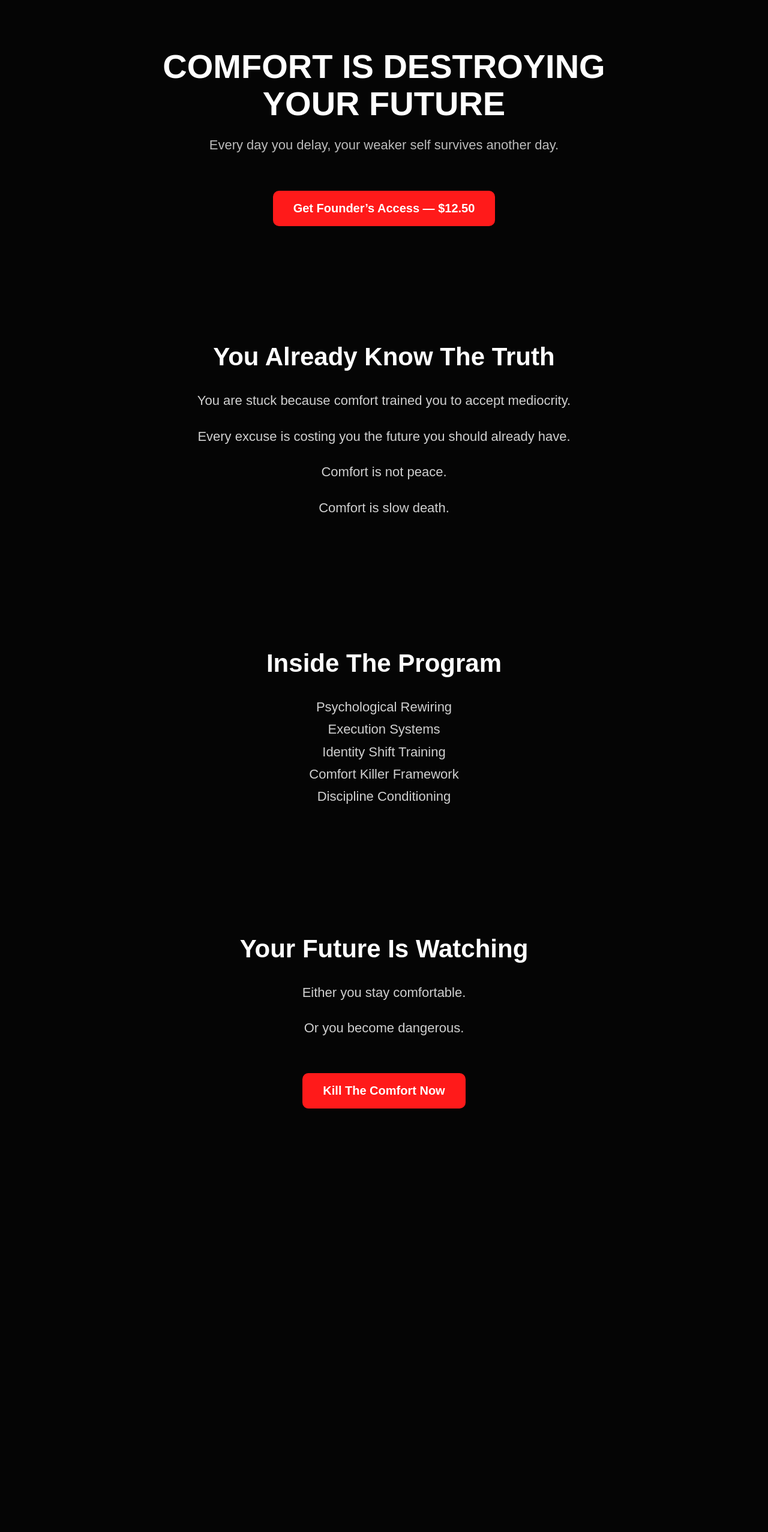
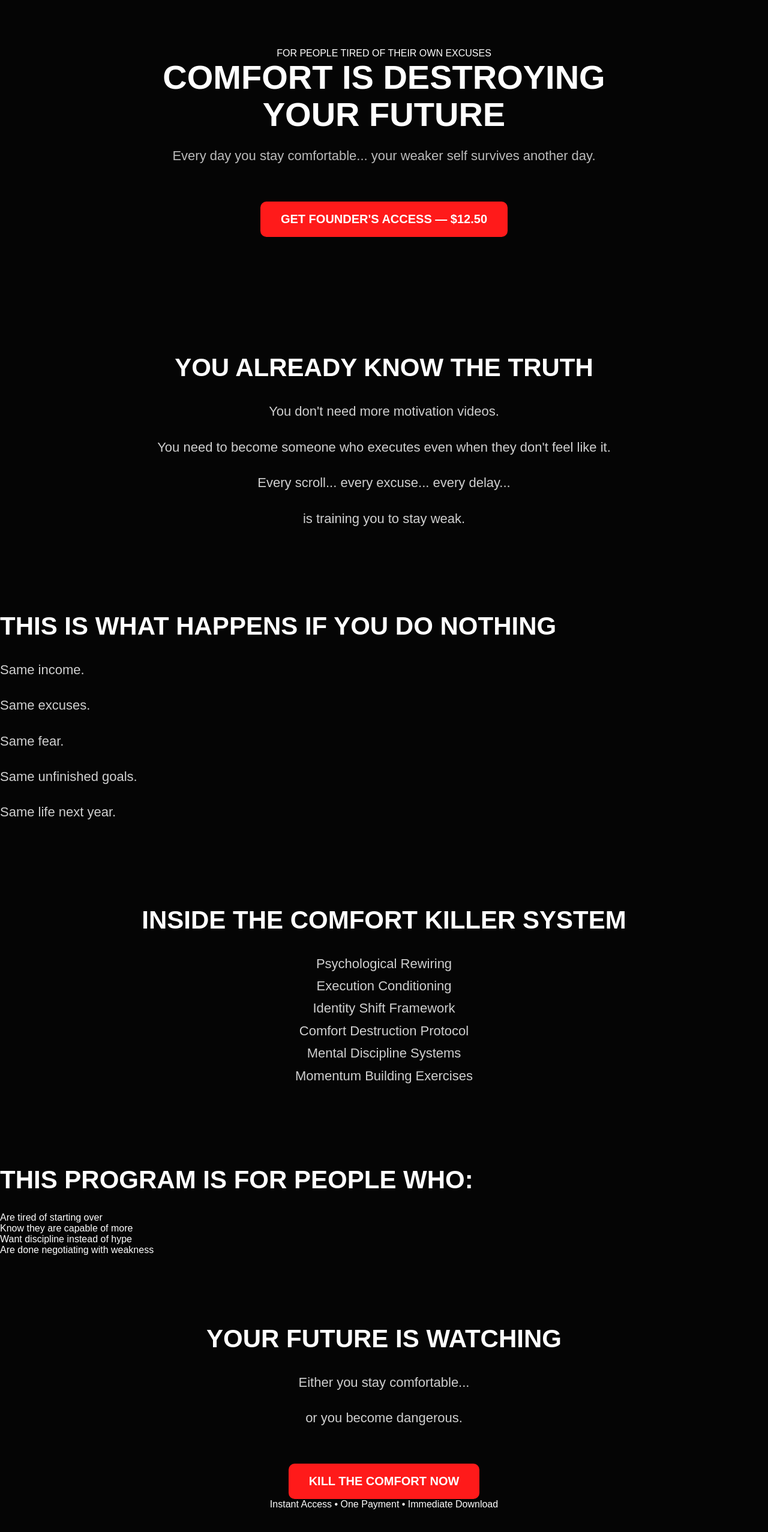
Before and after one commit to dupie2010-afk/Kill-the-Comfort, a React (Vite) app: page / in a window 1280 px wide. Shown: the top 2554 px of the page at 60% size. Before the commit the page ends 1928 px from the top, so only its background shows below. Built offline with nearby package versions, Linux system fonts and the light colour scheme.

Commit message:
Update App.tsx

```diff
--- a/src/App.tsx
+++ b/src/App.tsx
@@ -1,11 +1,22 @@
 export default function App() {
   return (
     <div className="page">
+
       <section className="hero">
-        <h1>Comfort Is Destroying Your Future</h1>
+
+        <div className="top-badge">
+          FOR PEOPLE TIRED OF THEIR OWN EXCUSES
+        </div>
+
+        <h1>
+          COMFORT IS
+          <span className="red"> DESTROYING </span>
+          YOUR FUTURE
+        </h1>
 
         <p className="subheadline">
-          Every day you delay, your weaker self survives another day.
+          Every day you stay comfortable...
+          your weaker self survives another day.
         </p>
 
         <a
@@ -13,57 +24,145 @@ export default function App() {
           target="_blank"
           className="cta-button"
         >
-          Get Founder’s Access — $12.50
+          GET FOUNDER'S ACCESS — $12.50
         </a>
+
       </section>
 
       <section className="pain-section">
-        <h2>You Already Know The Truth</h2>
+
+        <h2>
+          YOU ALREADY KNOW
+          <span className="red"> THE TRUTH </span>
+        </h2>
 
         <p>
-          You are stuck because comfort trained you to accept mediocrity.
+          You don't need more motivation videos.
         </p>
 
         <p>
-          Every excuse is costing you the future you should already have.
+          You need to become someone who executes even when they don't feel like it.
         </p>
 
         <p>
-          Comfort is not peace.
+          Every scroll...
+          every excuse...
+          every delay...
         </p>
 
-        <p>
-          Comfort is slow death.
+        <p className="highlight">
+          is training you to stay weak.
         </p>
+
+      </section>
+
+      <section className="warning-section">
+
+        <h2>
+          THIS IS WHAT HAPPENS IF YOU DO NOTHING
+        </h2>
+
+        <div className="warning-box">
+
+          <p>
+            Same income.
+          </p>
+
+          <p>
+            Same excuses.
+          </p>
+
+          <p>
+            Same fear.
+          </p>
+
+          <p>
+            Same unfinished goals.
+          </p>
+
+          <p className="danger-text">
+            Same life next year.
+          </p>
+
+        </div>
+
       </section>
 
       <section className="offer-section">
-        <h2>Inside The Program</h2>
+
+        <h2>
+          INSIDE THE
+          <span className="red"> COMFORT KILLER </span>
+          SYSTEM
+        </h2>
 
         <ul>
           <li>Psychological Rewiring</li>
-          <li>Execution Systems</li>
-          <li>Identity Shift Training</li>
-          <li>Comfort Killer Framework</li>
-          <li>Discipline Conditioning</li>
+          <li>Execution Conditioning</li>
+          <li>Identity Shift Framework</li>
+          <li>Comfort Destruction Protocol</li>
+          <li>Mental Discipline Systems</li>
+          <li>Momentum Building Exercises</li>
         </ul>
+
+      </section>
+
+      <section className="outcome-section">
+
+        <h2>
+          THIS PROGRAM IS FOR PEOPLE WHO:
+        </h2>
+
+        <div className="outcome-grid">
+
+          <div className="card">
+            Are tired of starting over
+          </div>
+
+          <div className="card">
+            Know they are capable of more
+          </div>
+
+          <div className="card">
+            Want discipline instead of hype
+          </div>
+
+          <div className="card">
+            Are done negotiating with weakness
+          </div>
+
+        </div>
+
       </section>
 
       <section className="final-section">
-        <h2>Your Future Is Watching</h2>
 
-        <p>Either you stay comfortable.</p>
+        <h2>
+          YOUR FUTURE IS WATCHING
+        </h2>
 
-        <p>Or you become dangerous.</p>
+        <p>
+          Either you stay comfortable...
+        </p>
+
+        <p className="danger-text">
+          or you become dangerous.
+        </p>
 
         <a
           href="https://payhip.com/b/xQFv4"
           target="_blank"
-          className="cta-button"
+          className="cta-button big-button"
         >
-          Kill The Comfort Now
+          KILL THE COMFORT NOW
         </a>
+
+        <div className="bottom-note">
+          Instant Access • One Payment • Immediate Download
+        </div>
+
       </section>
+
     </div>
   );
 }
```
